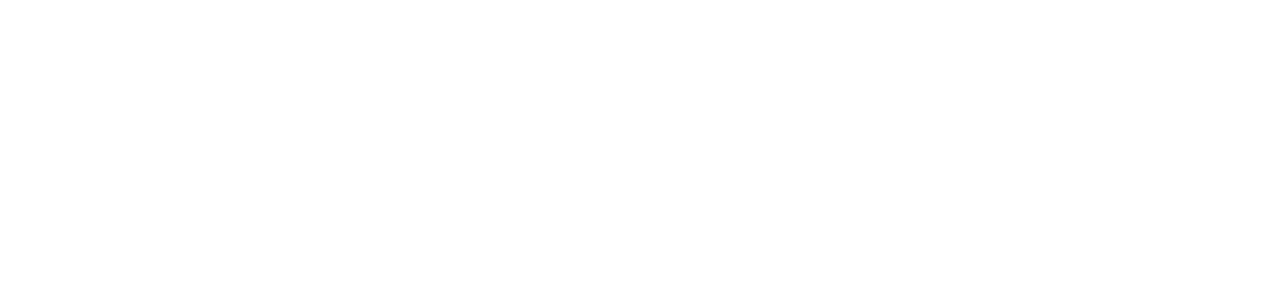
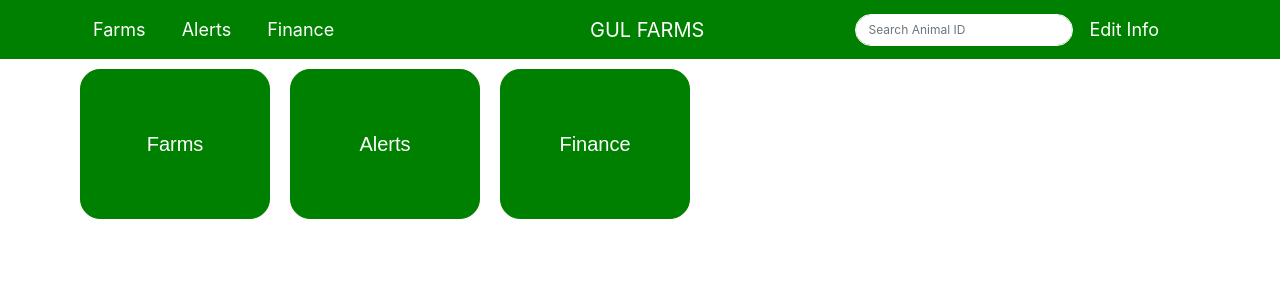
Before and after one commit to saadullah01/GulFarms, a React (Create React App) app in the folder client/: page /home in a window 1280 px wide. Shown: the top 300 px of the page. Built offline with nearby package versions, Linux system fonts and the light colour scheme.

Commit message:
Dashboard + (Tab Component)

```diff
--- a/client/src/App.css
+++ b/client/src/App.css
@@ -107,12 +107,42 @@
 
 .nav-link {
   color: white !important;
+  margin: 0 20px 0 0;
+  font-size: 18px;
 }
 
 .form-control {
   font-size: 12px;
   border: solid 1px white;
   border-radius: 20px;
+}
+
+/* Tab */
+.tab {
+  display: block;
+  height: 150px;
+  width: 200px;
+  background-color: green;
+  color: white;
+  border: solid 1px green;
+  border-radius: 20px;
+  position: relative;
+  margin: 10px;
+  transition: transform .2s ease-in-out;
+  overflow: hidden;
+}
+
+.tab:hover {
+  transform: scale(1.05);
+}
+
+.tab-text {
+  position: absolute;
+  top: 50%;
+  left: 50%;
+  transform: translate(-50%, -50%);
+  font-size: 20px;
+  font-family: Arial, Helvetica, sans-serif;
 }
 
 /* Extra small devices (phones, 600px and down) */
--- a/client/src/App.js
+++ b/client/src/App.js
@@ -10,17 +10,23 @@
 import Login from './components/auth/Login';
 import ForgotPassword from './components/auth/ForgotPassword';
 import ResetPassword from './components/auth/ResetPassword';
+import Farm from './components/Farm';
+import Landing from './components/Landing';
+import Tab from './components/Tab';
 
 class App extends Component{
   render() {
     return (
       <Router>
         <div className="App">
-          {/* <AppNavbar /> */}
+          {/* <Tab /> */}
+          <AppNavbar />
           <Route exact path="/register" component={ Register } />
           <Route exact path="/login" component={ Login } />
           <Route exact path="/forgot-password" component={ ForgotPassword } />
           <Route exact path="/reset-password" component={ ResetPassword } />
+          <Route exact path="/farms" component={ Farm } />
+          <Route exact path="/home" component={ Landing } />
         </div>
       </Router>
     );
--- a/client/src/components/AppNavbar.js
+++ b/client/src/components/AppNavbar.js
@@ -36,11 +36,11 @@
                 <Navbar className="navbar" expand="md">
                     <Container>
                         <NavbarBrand className="brand" href="/">GUL FARMS</NavbarBrand>
-                        <NavbarToggler color="white" onClick={this.toggle} />
+                        <NavbarToggler onClick={this.toggle}></NavbarToggler>
                         <Collapse isOpen={this.state.isOpen} navbar>
                             <Nav className="mr-auto" navbar>
                                 <NavItem>
-                                    <NavLink className="nav-link" href="/">Farms</NavLink>
+                                    <NavLink className="nav-link" href="/farms">Farms</NavLink>
                                 </NavItem>
                                 <NavItem>
                                     <NavLink className="nav-link" href="/">Alerts</NavLink>
--- /dev/null
+++ b/client/src/components/Farm.js
@@ -0,0 +1,42 @@
+import React, { Component } from 'react';
+import {
+    Collapse,
+    Navbar,
+    NavbarToggler,
+    NavbarBrand,
+    Nav,
+    NavItem,
+    NavLink,
+    UncontrolledDropdown,
+    DropdownToggle,
+    DropdownMenu,
+    DropdownItem,
+    Form,
+    FormGroup,
+    Label,
+    Input,
+    Container
+} from 'reactstrap';
+
+class Farm extends Component{
+    // Can Add Constructor
+    state = {
+        isOpen: false
+    }
+
+    toggle = () => {
+        this.setState({
+            isOpen: !this.state.isOpen
+        });
+    }
+
+    render() {
+        return (
+            <div>
+                Existing Farms
+            </div>
+        );
+    }
+}
+
+export default Farm;
--- /dev/null
+++ b/client/src/components/Landing.js
@@ -0,0 +1,48 @@
+import React, { Component } from 'react';
+import { Link } from "react-router-dom";
+import {
+    Collapse,
+    Navbar,
+    NavbarToggler,
+    NavbarBrand,
+    Nav,
+    NavItem,
+    NavLink,
+    UncontrolledDropdown,
+    DropdownToggle,
+    DropdownMenu,
+    DropdownItem,
+    Form,
+    FormGroup,
+    Label,
+    Input,
+    Container,
+    Col,
+    Row
+} from 'reactstrap';
+import Tab from './Tab';
+
+class Landing extends Component{
+    // Can Add Constructor
+    state = {
+
+    }
+
+    toggle = () => {
+
+    }
+
+    render() {
+        return (
+            <Container>
+                <Row>
+                    <Tab name="Farms" link="/farms" />
+                    <Tab name="Alerts" link="/alerts" />
+                    <Tab name="Finance" link="/finance" />
+                </Row>
+            </Container>
+        );
+    }
+}
+
+export default Landing;
--- /dev/null
+++ b/client/src/components/Tab.js
@@ -0,0 +1,26 @@
+import React, { Component } from 'react';
+
+import {
+} from 'reactstrap';
+
+class Tab extends Component {
+    constructor(props) {
+        super(props);
+        this.state = {
+            name: props.name,
+            link: props.link
+        }
+    }
+    goTo = () => {
+        window.location = this.state.link;
+    }
+    render() {
+        return (
+            <div className="tab col-xs-6 col-md-2" onClick={this.goTo}>
+                <p className="tab-text">{this.state.name}</p>
+            </div>
+        );
+    }
+}
+
+export default Tab;
```
Also changed, not shown: client/src/svg/toggle.svg (added).
